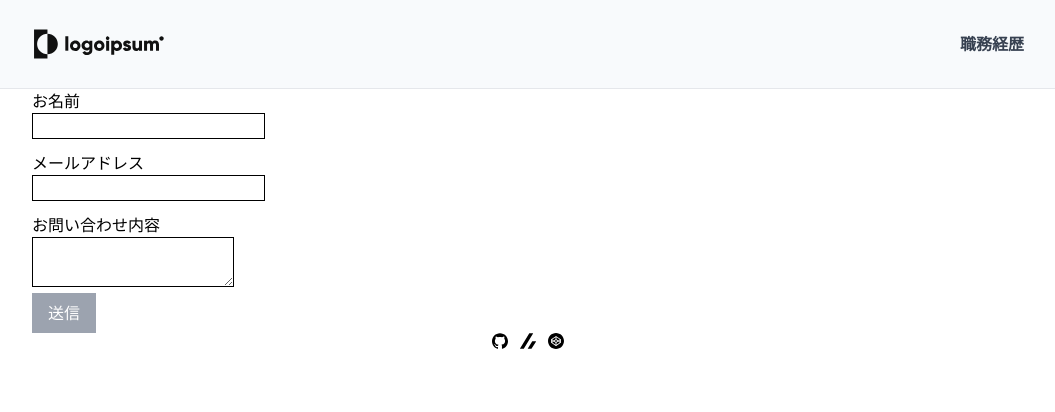
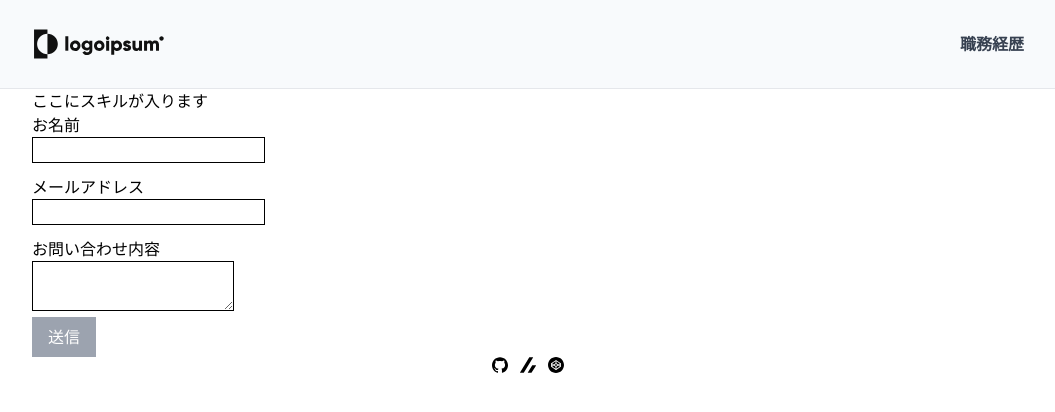
Before and after one commit to yha-1228/portfolio, a Next.js app: page / in a window 1280 px wide. Shown: the top 412 px of the page, without its empty margins (112-1167 px from the left). Built offline with nearby package versions, Linux system fonts and the light colour scheme.

Commit message:
feat: スキル一覧のロジック (#3)

```diff
--- /dev/null
+++ b/src/components/skills.tsx
@@ -0,0 +1,5 @@
+import Container from './ui/container';
+
+export default function Skills() {
+  return <Container>ここにスキルが入ります</Container>;
+}
--- a/src/pages/index.tsx
+++ b/src/pages/index.tsx
@@ -1,9 +1,11 @@
 import ContactForm from '@/components/contact-form';
 import Layout from '@/components/layout';
+import Skills from '@/components/skills';
 
 export default function Home() {
   return (
     <Layout>
+      <Skills />
       <ContactForm />
     </Layout>
   );
```
